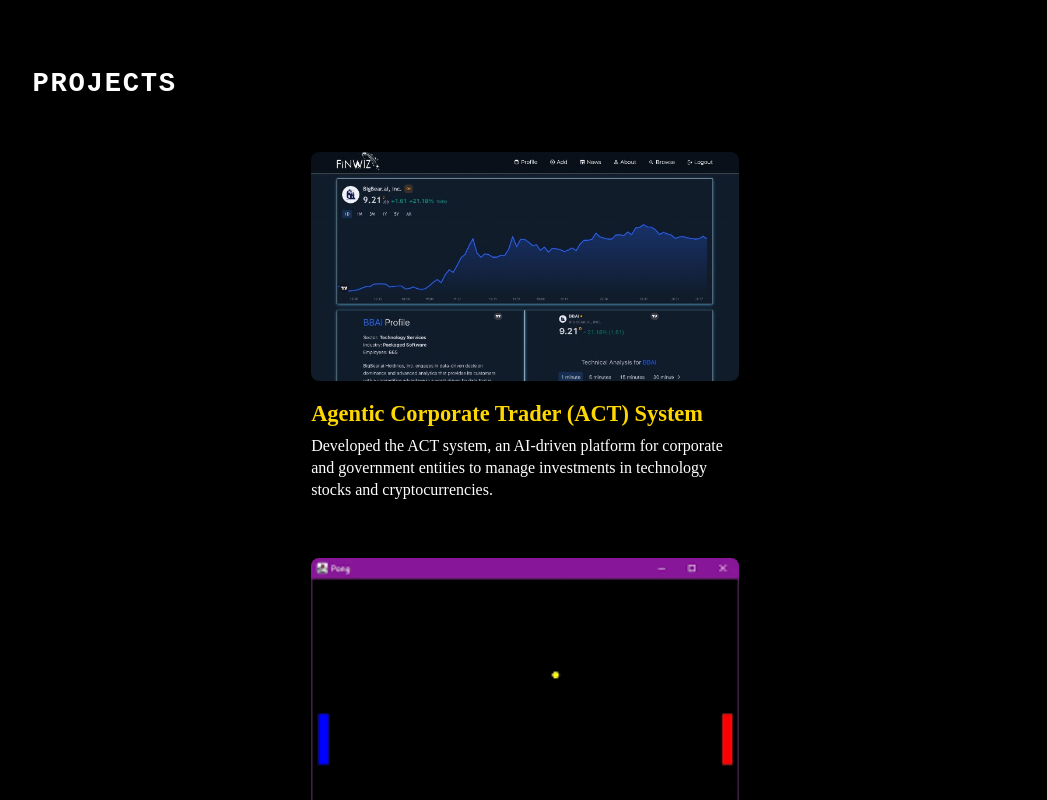
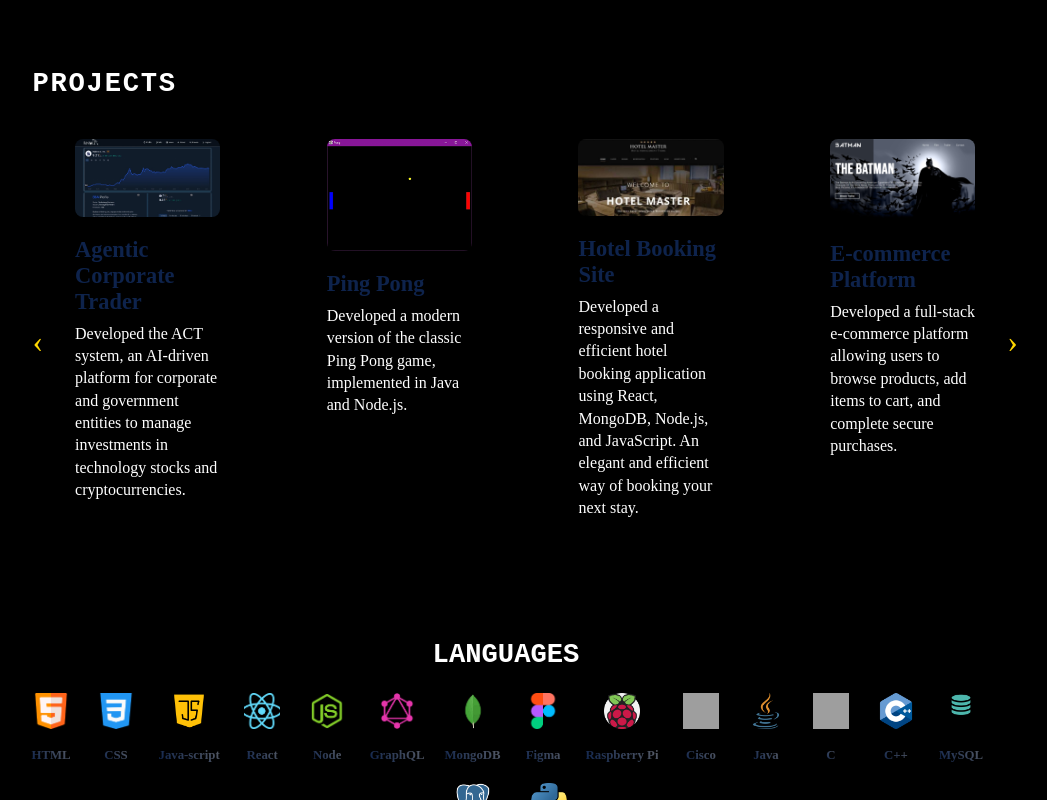
Before and after one commit to LuluLogics/Vite_Project, a React (Vite) app: page / in a window 1280 px wide. Shown: the part 1320-2120 px from the top of the page, without its empty margins (134-1181 px from the left). Built offline with nearby package versions, Linux system fonts and the light colour scheme; grey boxes are pictures that could not be loaded; a web font is replaced by a local one.

Commit message:
Update duplaication

```diff
--- a/src/components/Projects/ProjectCard.module.css
+++ b/src/components/Projects/ProjectCard.module.css
@@ -23,7 +23,7 @@
 /* Big, bold yellow title: “Trips!” style */
 .title {
   font-size: 1.4rem;
-  color: #ffd700;                 /* Bright yellow */
+  color: rgba(20, 50, 108, 0.7);
   margin: 0 0 8px;
   font-weight: bold;
 }
--- a/src/components/Projects/Projects.jsx
+++ b/src/components/Projects/Projects.jsx
@@ -1,18 +1,49 @@
-import React from "react";
-
+import React, { useRef } from "react";
 import styles from "./Projects.module.css";
 
 import projects from "../../data/projects.json";
 import { ProjectCard } from "./ProjectCard";
 
 export const Projects = () => {
+  // Use a ref to reference the scrollable container
+  const scrollRef = useRef(null);
+
+  // Each arrow click will scroll left/right by this many pixels
+  const scrollAmount = 400;
+
+  const scrollLeft = () => {
+    if (scrollRef.current) {
+      scrollRef.current.scrollLeft -= scrollAmount;
+    }
+  };
+
+  const scrollRight = () => {
+    if (scrollRef.current) {
+      scrollRef.current.scrollLeft += scrollAmount;
+    }
+  };
+
   return (
     <section className={styles.container} id="projects">
       <h2 className={styles.title}>Projects</h2>
-      <div className={styles.projects}>
-        {projects.map((project, id) => {
-          return <ProjectCard key={id} project={project} />;
-        })}
+
+      <div className={styles.sliderWrapper}>
+        {/* Left arrow */}
+        <button className={styles.arrowBtn} onClick={scrollLeft}>
+          &#8249; {/* or an icon from a library */}
+        </button>
+
+        {/* Scrollable container holding all ProjectCards */}
+        <div className={styles.projects} ref={scrollRef}>
+          {projects.map((project, id) => (
+            <ProjectCard key={id} project={project} />
+          ))}
+        </div>
+
+        {/* Right arrow */}
+        <button className={styles.arrowBtn} onClick={scrollRight}>
+          &#8250;
+        </button>
       </div>
     </section>
   );
--- a/src/components/Projects/Projects.module.css
+++ b/src/components/Projects/Projects.module.css
@@ -5,25 +5,54 @@
   color: var(--color-text);
   margin-left: 13%;
   margin-right: 10%;
-
 }
 
+/* Title styling (unchanged) */
 .title {
   font-size: 170%;
   font-weight: bold;
   letter-spacing: 1.75px;
   text-transform: uppercase;
   font-family: 'Courier New', Courier, monospace;
+  margin-bottom: 24px;
 }
 
+/* A wrapper for the arrows + the scrollable container */
+.sliderWrapper {
+  display: flex;
+  align-items: center;
+  justify-content: center;
+  gap: 16px; /* space between arrow buttons and container */
+  position: relative;
+}
+
+/* The horizontal scroll container for project cards */
 .projects {
-  margin-top: 37px;
   display: flex;
   flex-direction: row;
-  flex-wrap: wrap;
-  align-items: right;
-  justify-content: center;
+  /* Remove flex-wrap so they stay in one row */
+  flex-wrap: nowrap;
+
+  /* Enable horizontal scrolling */
+  overflow-x: auto;
+  overflow-y: hidden;
+  scroll-behavior: smooth; /* nice smooth scrolling effect */
+
+  /* Optionally control the container width */
+  width: 80vw;
   gap: 8%;
-  width: 100%;
+}
 
+/* Left/Right arrow buttons */
+.arrowBtn {
+  font-size: 2rem;
+  color: #ffd700; /* bright yellow arrow color */
+  background: transparent;
+  border: none;
+  cursor: pointer;
+  transition: transform 0.2s;
 }
+
+.arrowBtn:hover {
+  transform: scale(1.1);
+}
--- a/src/data/projects.json
+++ b/src/data/projects.json
@@ -1,6 +1,6 @@
 [
   {
-    "title": "Agentic Corporate Trader (ACT) System",
+    "title": "Agentic Corporate Trader",
     "imageSrc": "projects/Code.jpg",
     "description": "Developed the ACT system, an AI-driven platform for corporate and government entities to manage investments in technology stocks and cryptocurrencies.",
     "skills": ["React", "Express", "Node.js", "MongoDB", "AI Framework"],
```
